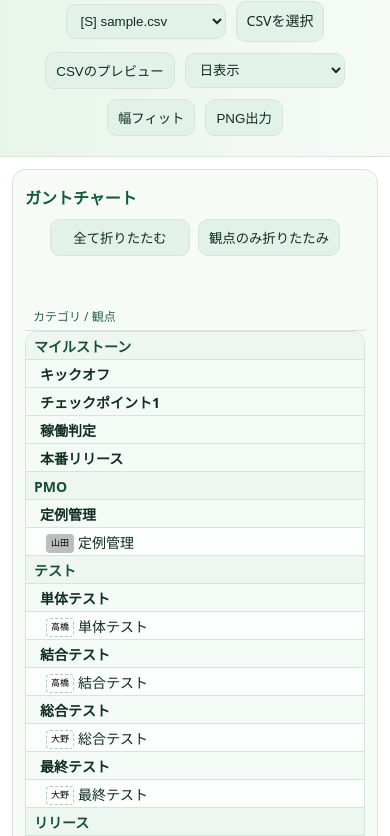
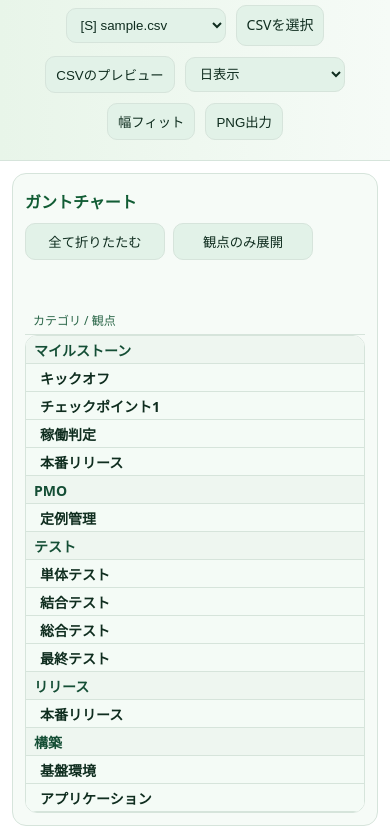
Before and after one commit to yuyuyu0706/csv_gantt_viewer, a website with bundled scripts: page index.html in a window 390 px wide. Shown: the part 66-902 px from the top of the page. Built offline with nearby package versions, Linux system fonts and the light colour scheme.

Commit message:
Adjust header layout alignment

```diff
--- a/js/model.js
+++ b/js/model.js
@@ -55,6 +55,30 @@ export function buildModel(text){
     .sort((a,b)=>{ const ra=catRank(a[0]), rb=catRank(b[0]); if(ra!==rb) return ra-rb; return a[0].localeCompare(b[0],'ja'); })
     .map(([cat,items])=>({ cat, items: items.sort((x,y)=> (x.sub||'').localeCompare(y.sub||'','ja')) }));
 
+  // 初期表示では観点（subgroup）を閉じた状態にする
+  const subgroupKeys = new Set();
+  for (const g of groups) {
+    const seen = new Set();
+    for (const t of g.items) {
+      const subName = t.sub || '(なし)';
+      if (seen.has(subName)) continue;
+      seen.add(subName);
+      subgroupKeys.add(`${g.cat}::${subName}`);
+    }
+  }
+
+  if (!state.subsInitialized) {
+    state.collapsedSubs = new Set(subgroupKeys);
+    state.subsInitialized = true;
+  } else {
+    const prev = state.collapsedSubs || new Set();
+    const next = new Set();
+    for (const key of subgroupKeys) {
+      if (prev.has(key)) next.add(key);
+    }
+    state.collapsedSubs = next;
+  }
+
   // 後続タスクの実体参照を解決
   const idMap = new Map(); for (const t of rows2) if (t.taskNo) idMap.set(String(t.taskNo), t);
   for (const t of rows2) {
--- a/js/state.js
+++ b/js/state.js
@@ -4,5 +4,6 @@ export const state = {
   model: { tasks:[], groups:[], min:null, max:null, dayWidth:28 }, // 既定28px:contentReference[oaicite:13]{index=13}
   collapsedCats: new Set(),
   collapsedSubs: new Set(),
-  hideTaskRows: false
+  hideTaskRows: false,
+  subsInitialized: false
 };
--- a/styles.css
+++ b/styles.css
@@ -8,20 +8,20 @@
 body{margin:0;background:var(--bg);color:var(--text);font:14px/1.6 system-ui,Segoe UI,Roboto,Helvetica,Arial}
 
 /* Header */
-.app-header{display:flex;flex-direction:column;align-items:center;gap:12px;padding:20px 16px;background:linear-gradient(90deg,#e8f5e9,#f6fbf7);border-bottom:1px solid var(--border);text-align:center}
-.app-header h1{margin:0;font-size:22px;color:#115c34;letter-spacing:.02em}
-.actions{display:flex;gap:10px;align-items:center;justify-content:center;flex-wrap:wrap;width:100%;max-width:960px}
+.app-header{display:flex;flex-wrap:wrap;align-items:center;gap:16px;padding:20px 16px;background:linear-gradient(90deg,#e8f5e9,#f6fbf7);border-bottom:1px solid var(--border)}
+.app-header h1{margin:0;font-size:22px;color:#115c34;letter-spacing:.02em;flex:1 1 220px}
+.actions{display:flex;gap:10px;align-items:center;justify-content:flex-end;flex:1 1 320px;flex-wrap:wrap}
 .actions select{min-width:160px}
 button,select,.file-btn{background:#e2f2e8;color:#0f2d1f;border:1px solid var(--border);border-radius:10px;padding:8px 10px;cursor:pointer}
 .file-btn{position:relative;overflow:hidden}
 .file-btn input{position:absolute;inset:0;opacity:0;cursor:pointer}
 
-.view-controls{display:flex;gap:8px;justify-content:flex-end;flex-wrap:wrap;margin:8px 0 12px 0}
+.view-controls{display:flex;gap:8px;justify-content:flex-start;flex-wrap:wrap;margin:8px 0 12px 0}
 .view-controls button{min-width:140px}
 
 @media (max-width: 768px){
   .actions{justify-content:center}
-  .view-controls{justify-content:center}
+  .view-controls{justify-content:flex-start}
 }
 
 /* Layout */
```
Also changed, not shown: js/types.d.ts (+7 -1 lines).
